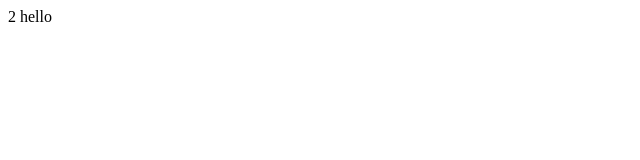
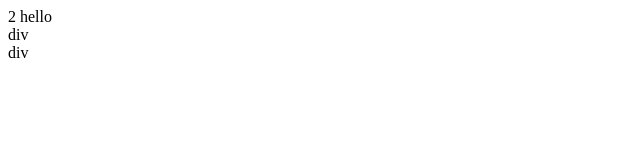
Before and after one commit to namu6747/Boxiting, a plain HTML site: page index.html in a window 1280 px wide. Shown: the full height of the page, 0-640 px from the left. Drawn offline with Linux system fonts and the light colour scheme.

Commit message:
Rebase commits dev by feat/rebase

```diff
--- a/index.html
+++ b/index.html
@@ -1,7 +1,7 @@
 2
 
 <span>hello</span>
-<div></div>
+<div>div</div>
 <div>
-
+    div
 </div>
```
